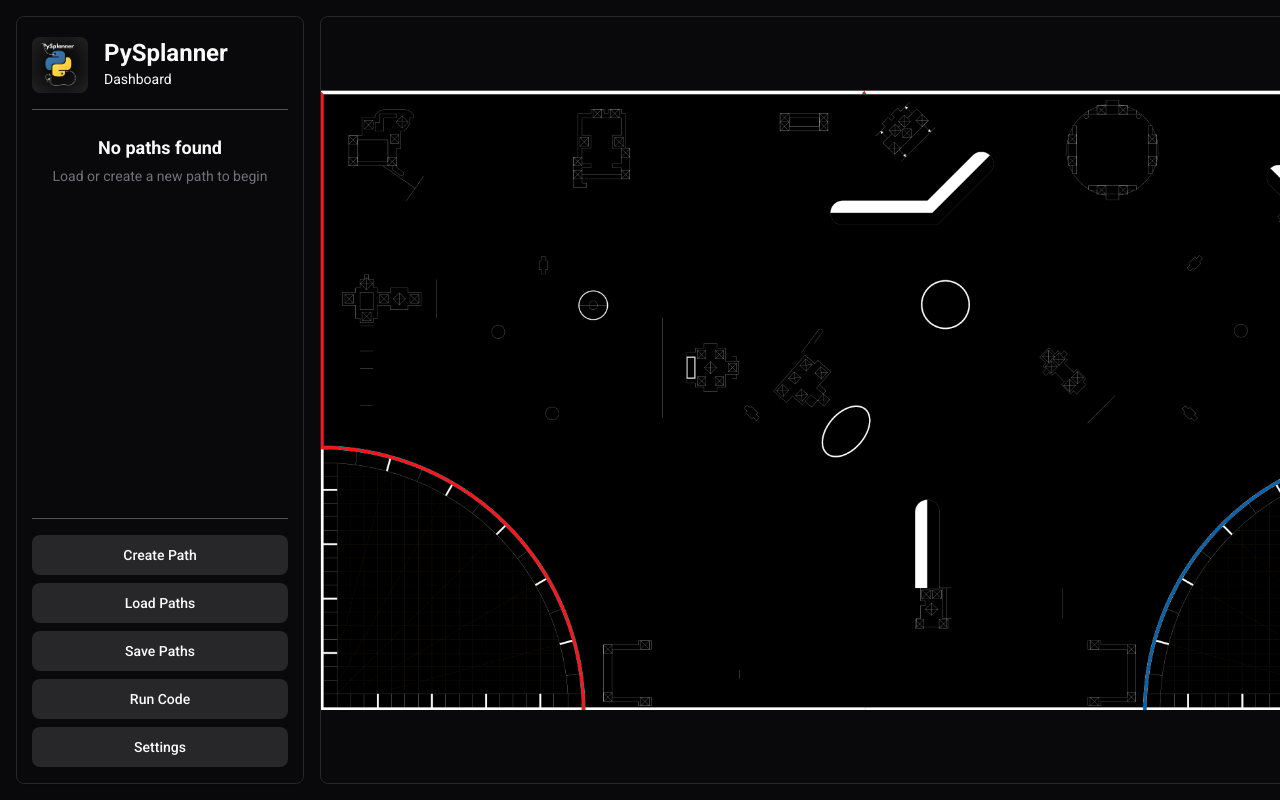
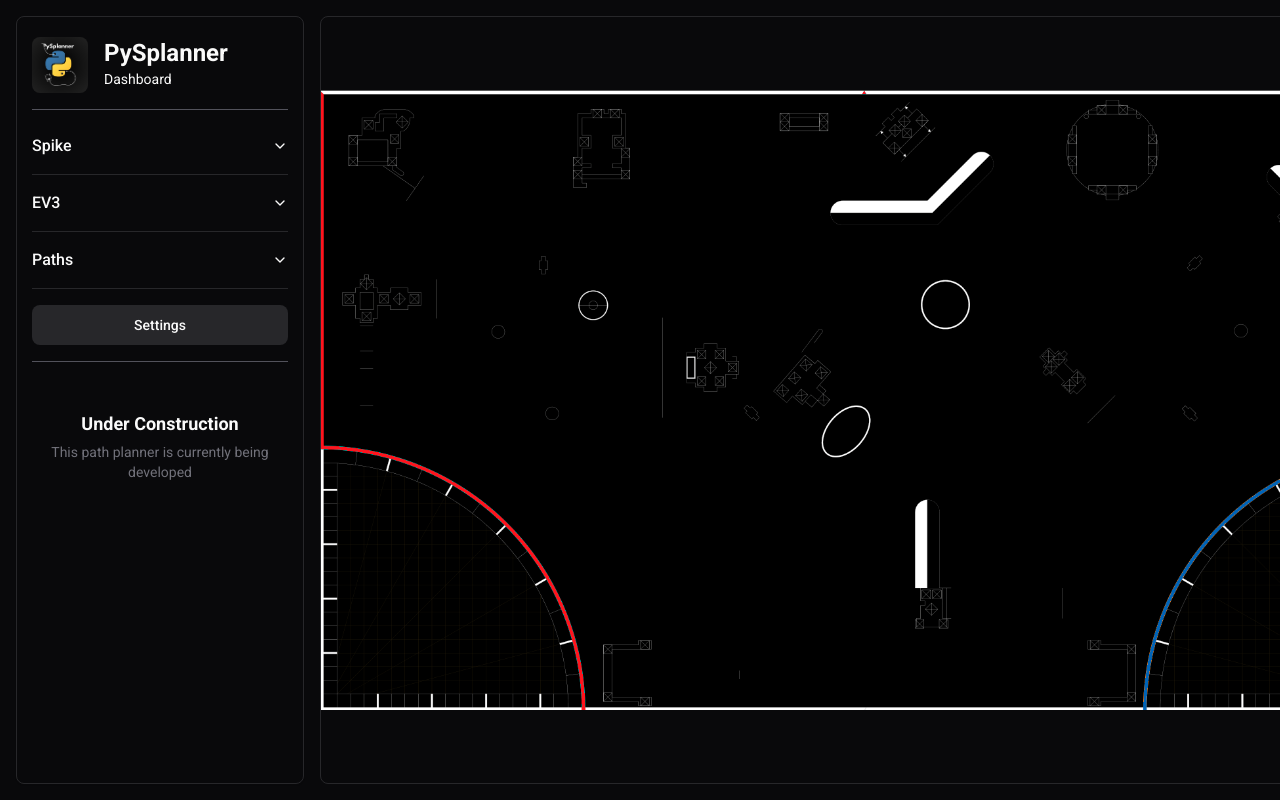
Before and after one commit to PySplanner/pysplanner.github.io, a Next.js app: page / in a window 1280 px wide. Shown: the top 800 px of the page. Built offline with nearby package versions, Linux system fonts and the light colour scheme.

Commit message:
Add PyBricks utils and adjust UI

```diff
--- a/src/components/pybricks/tools.tsx
+++ b/src/components/pybricks/tools.tsx
@@ -16,3 +16,38 @@ export async function connectToSpike(): Promise<BluetoothRemoteGATTServer | null
     return null;
   }
 }
+
+export async function sendCodeToSpike(server: BluetoothRemoteGATTServer, code: string) {
+    try {
+      const service = await server.getPrimaryService('6e400001-b5a3-f393-e0a9-e50e24dcca9e');
+      const txCharacteristic = await service.getCharacteristic('6e400002-b5a3-f393-e0a9-e50e24dcca9e');
+
+      // Convert the Python code string to a Uint8Array
+      const encoder = new TextEncoder();
+      const commandBytes = encoder.encode(code + '\r'); // Ensure newline for execution
+
+      // Send the code
+      await txCharacteristic.writeValue(commandBytes);
+      console.log('Code sent to Spike PRIME');
+    } catch (error) {
+      console.error('Error sending code:', error);
+    }
+}
+
+export async function readResponseFromSpike(server: BluetoothRemoteGATTServer) {
+    try {
+      const service = await server.getPrimaryService('6e400001-b5a3-f393-e0a9-e50e24dcca9e');
+      const rxCharacteristic = await service.getCharacteristic('6e400003-b5a3-f393-e0a9-e50e24dcca9e');
+
+      await rxCharacteristic.startNotifications();
+      rxCharacteristic.addEventListener('characteristicvaluechanged', (event) => {
+        const decoder = new TextDecoder();
+        const value = decoder.decode((event.target as BluetoothRemoteGATTCharacteristic).value);
+        console.log('Received:', value);
+      });
+
+      console.log('Listening for responses...');
+    } catch (error) {
+      console.error('Error reading response:', error);
+    }
+}
--- a/src/pages/index.tsx
+++ b/src/pages/index.tsx
@@ -1,11 +1,18 @@
+/// <reference types="@types/web-bluetooth" />
 import { Separator } from "@/components/ui/separator";
 import { Card } from "@/components/ui/card";
 import { Button } from "@/components/ui/button"
 import { useState } from "react"
 import { useTheme } from "next-themes";
 import PointPlotter from "@/components/spline_plotter";
-import { Toaster } from "sonner";
-import { connectToSpike } from "@/components/pybricks/tools";
+import { Toaster, toast } from "sonner";
+import { connectToSpike, sendCodeToSpike, readResponseFromSpike } from "@/components/pybricks/tools";
+import {
+  Accordion,
+  AccordionContent,
+  AccordionItem,
+  AccordionTrigger,
+} from "@/components/ui/accordion"
 
 const sample_code = `
 from pybricks.pupdevices import Motor
@@ -18,6 +25,18 @@ export default function App() {
   const { theme } = useTheme()
   const mat_img = `./game_board_${theme ? theme : "dark"}.png`
   const [settings_active, SetSettingsActive] = useState(false)
+  const [spike_server, SetSpikeServer] = useState<BluetoothRemoteGATTServer | null>(null)
+
+  const GetSpikeServer = async () => {
+    toast.promise(
+        async () => { SetSpikeServer(await connectToSpike()) },
+        {
+            loading: "Connecting to Spike...",
+            success: "Connected to Spike!",
+            error: "Failed to connect to Spike."
+        }
+    )
+};
 
   const Sidebar = () => {
     return (
@@ -32,19 +51,42 @@ export default function App() {
           </div>
           <Separator orientation="horizontal" className="bg-zinc-600 w-[calc(100%-30px)] ml-[15px]" />
         </div>
-        <div className="flex flex-col flex-grow overflow-y-auto">
-          <p className="text-center mt-4 w-[calc(100%-30px)] ml-[15px] font-bold text-lg">No paths found</p>
-          <p className="text-center mt-1 w-[calc(100%-30px)] ml-[15px] text-sm text-zinc-500">Load or create a new path to begin</p>
-        </div>
         <div className="flex flex-col mb-4">
-          <Separator orientation="horizontal" className="bg-zinc-600 w-[calc(100%-30px)] ml-[15px] my-4" />
           <div className="flex flex-col gap-2 w-[calc(100%-30px)] ml-[15px]">
-            <Button variant="secondary" className="w-full">Create Path</Button>
-            <Button variant="secondary" className="w-full">Load Paths</Button>
-            <Button variant="secondary" className="w-full">Save Paths</Button>
-            <Button variant="secondary" className="w-full" onClick = { () => connectToSpike() }>Run Code</Button>
+            <Accordion type="single" collapsible className="w-full mb-2">
+              <AccordionItem value="item-1">
+                <AccordionTrigger>Spike</AccordionTrigger>
+                <AccordionContent>
+                  <div className="flex flex-col gap-2">
+                    <Button variant="secondary" className="w-full" onClick = { () => GetSpikeServer() }>Connect</Button>
+                    <Button variant={spike_server ? "secondary" : "outline"} className="w-full" onClick = { () => { spike_server && sendCodeToSpike(spike_server, sample_code) } }>Download Code</Button>
+                  </div>
+                </AccordionContent>
+              </AccordionItem>
+              <AccordionItem value="item-2">
+                <AccordionTrigger>EV3</AccordionTrigger>
+                <AccordionContent>
+                  EV3 is not yet supported.
+                </AccordionContent>
+              </AccordionItem>
+              <AccordionItem value="item-3">
+                <AccordionTrigger>Paths</AccordionTrigger>
+                <AccordionContent>
+                  <div className="flex flex-col gap-2">
+                    <Button variant="secondary" className="w-full">Create Path</Button>
+                    <Button variant="secondary" className="w-full">Load Paths</Button>
+                    <Button variant="secondary" className="w-full">Save Paths</Button>
+                  </div>
+                </AccordionContent>
+              </AccordionItem>
+            </Accordion>
             <Button variant="secondary" className="w-full" onClick={ () => SetSettingsActive(true) }>Settings</Button>
           </div>
+          <Separator orientation="horizontal" className="bg-zinc-600 w-[calc(100%-30px)] ml-[15px] my-4" />
+        </div>
+        <div className="flex flex-col flex-grow overflow-y-auto">
+          <p className="text-center mt-4 w-[calc(100%-30px)] ml-[15px] font-bold text-lg">Under Construction</p>
+          <p className="text-center mt-1 w-[calc(100%-30px)] ml-[15px] text-sm text-zinc-500">This path planner is currently being developed</p>
         </div>
       </Card>
     );
```
